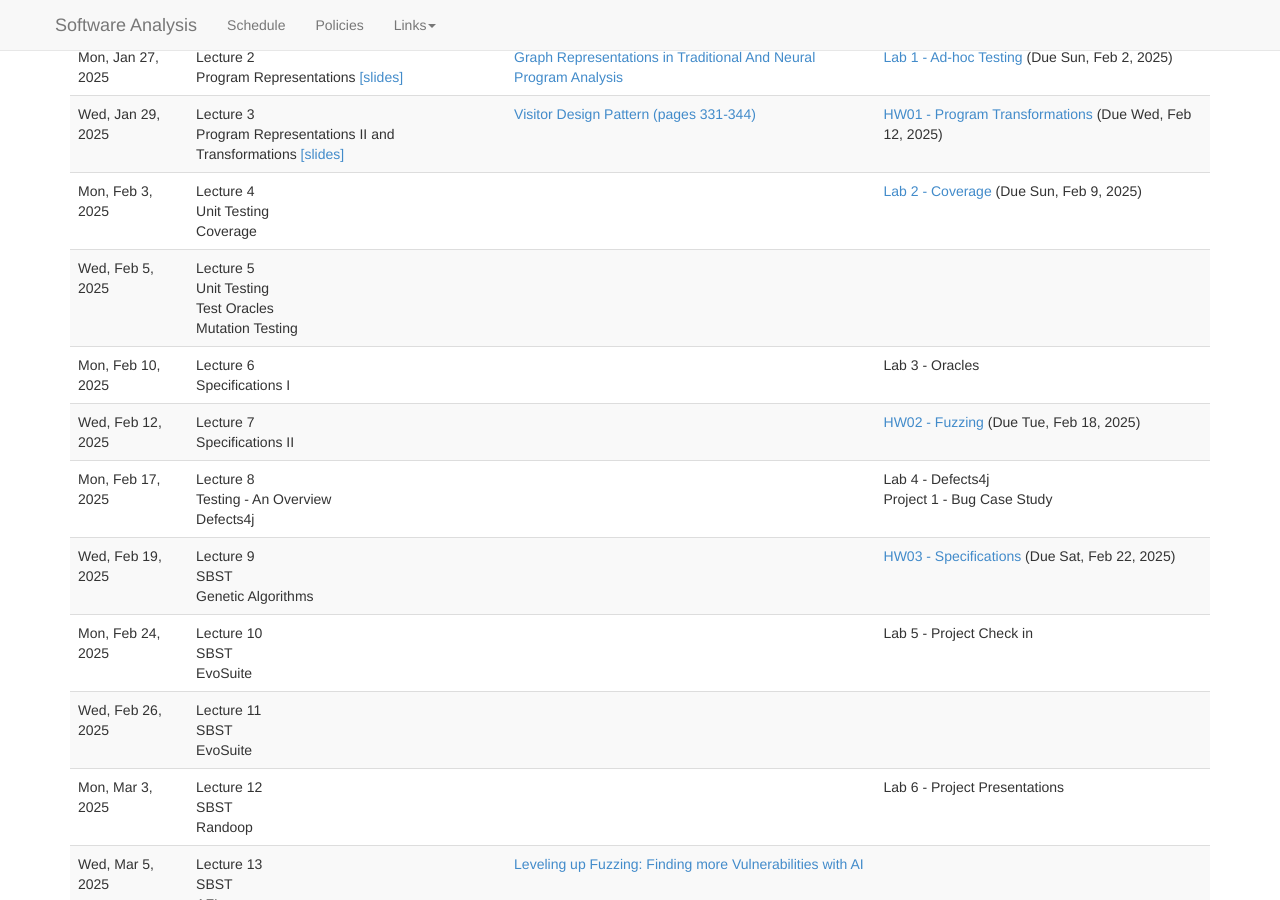
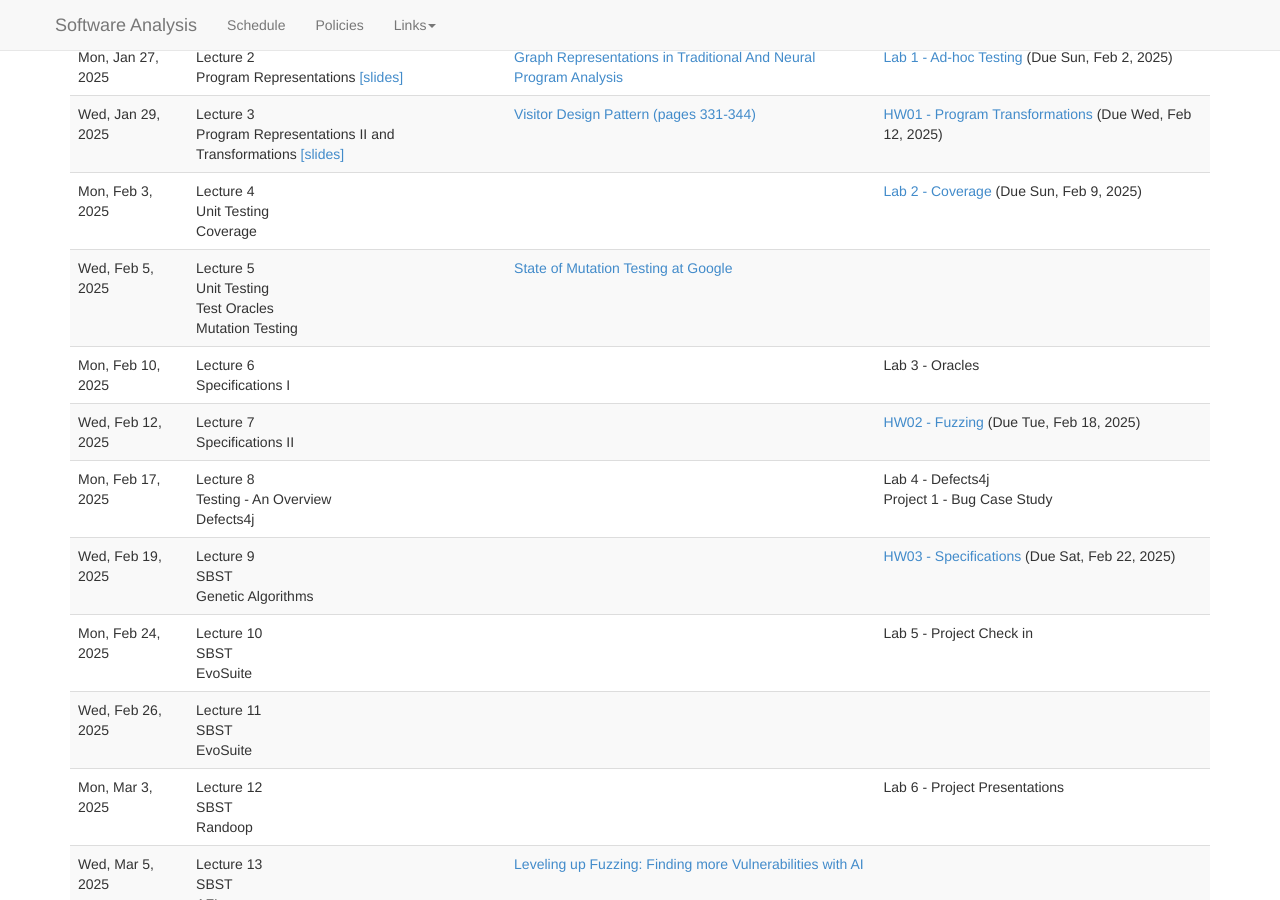
Before and after one commit to bmc-cs-software-analysis/383, a Jekyll site: the page built from schedule.md, in a window 1280 px wide and 900 px high, scrolled down 391 px. Built offline with Jekyll 4.4.1, drawn with Linux system fonts in a browser that asks for light colours; nearby versions of some CDN libraries.

Commit message:
Mutation Testing reading

```diff
--- a/_data/schedule.yaml
+++ b/_data/schedule.yaml
@@ -57,6 +57,10 @@
     -
       date: 2025-02-05
       title: Lecture 5 <br> Unit Testing <br> Test Oracles <br> Mutation Testing
+      readings:
+        -
+          title: "State of Mutation Testing at Google"
+          url: "https://static.googleusercontent.com/media/research.google.com/en//pubs/archive/46584.pdf"
       #assignments:
         #-
         #    title: "Lab01 - Coverage"
```
